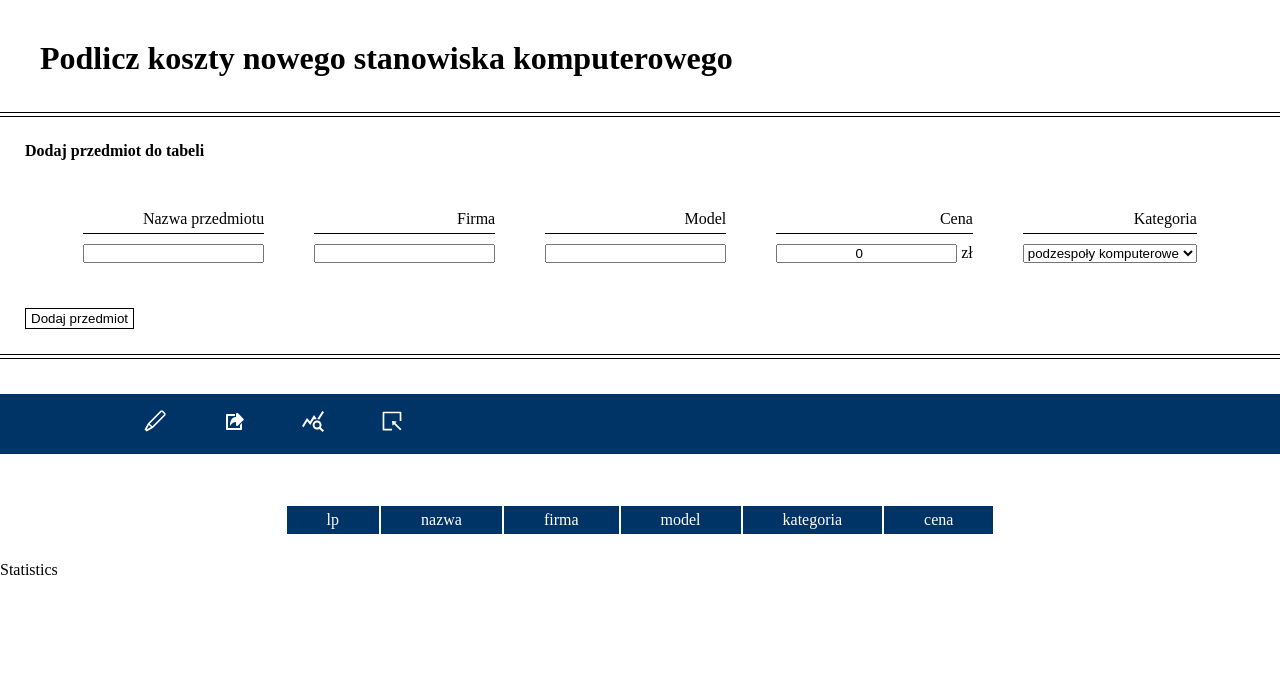
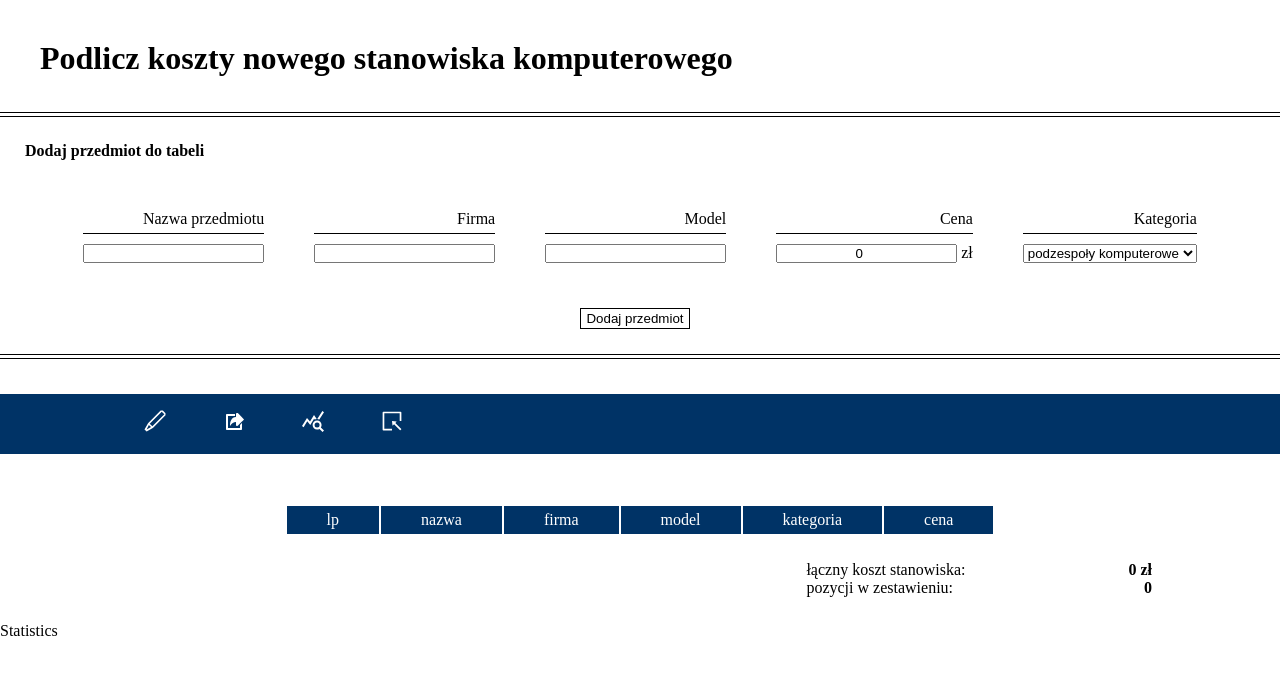
Before and after one commit to juujisai/mdb-task, a React (Create React App) app: page / in a window 1280 px wide. Shown: the top 674 px of the page. Built offline with nearby package versions, Linux system fonts and the light colour scheme.

Commit message:
add sum of components + styles

```diff
--- a/src/App.css
+++ b/src/App.css
@@ -85,6 +85,7 @@
 
 
 .btn-cont {
+  text-align: center;
   width: 100%;
 }
 
@@ -214,4 +215,32 @@
 
 .table-section__td--edit {
   background-color: #ddd;
+  display: flex;
+  justify-content: space-around;
+  align-items: center;
 }
+
+.small-statistics {
+  margin: 25px 10% 25px auto;
+  text-align: right;
+}
+
+.small-statistics__div {
+  margin-left: auto;
+  width: 30%;
+  min-width: 250px;
+  display: flex;
+  justify-content: space-between;
+}
+
+.small-statistics__span:nth-child(2) {
+  font-weight: bold;
+}
+
+.edit-btn {
+  cursor: pointer
+}
+
+.delete-tbl-btn {
+  color: #ff3300;
+}
--- a/src/layout/Table.js
+++ b/src/layout/Table.js
@@ -1,17 +1,26 @@
 import React from 'react';
 import { connect } from 'react-redux'
 import { AiOutlineEdit, AiOutlineDelete } from 'react-icons/ai'
+import { setSumOfComponents } from '../redux/actions/pcPartsAction'
 
-const Table = ({ pcParts: { listOfComponents }, tools: { editActive } }) => {
+const Table = ({ pcParts: { listOfComponents }, tools: { editActive }, addSumToReducer }) => {
   // active tools state
   const [isEditActive, setIsEditActive] = React.useState(false)
+  const [sum, setSum] = React.useState(0)
 
   React.useEffect(() => {
     setIsEditActive(editActive)
 
   }, [editActive])
 
-  console.log(isEditActive)
+  React.useEffect(() => {
+
+    const sum = listOfComponents.reduce((partialSum, a) => partialSum + Number(a.price), 0)
+    setSum(sum)
+    addSumToReducer(sum)
+  }, [listOfComponents, addSumToReducer])
+
+  // console.log(isEditActive)
 
   const handleEdit = (item) => {
     console.log('edit')
@@ -31,12 +40,14 @@ const Table = ({ pcParts: { listOfComponents }, tools: { editActive } }) => {
       <td className="table-section__td">{category}</td>
       <td className="table-section__td">{price}</td>
       {
-        isEditActive && <td className="table-section__td table-section__td--edit"><span className='edit-btn' onClick={(item) => handleEdit(item)}><AiOutlineEdit /></span><span className='edit-btn' onClick={(item) => handleDelete(item)}><AiOutlineDelete /></span></td>
+        isEditActive && <td className="table-section__td table-section__td--edit"><span className='edit-btn' onClick={(item) => handleEdit(item)}><AiOutlineEdit /></span><span className='edit-btn delete-tbl-btn' onClick={(item) => handleDelete(item)}><AiOutlineDelete /></span></td>
       }
 
 
     </tr>
   ))
+
+
 
   return (
     <div className='table-section'>
@@ -56,6 +67,15 @@ const Table = ({ pcParts: { listOfComponents }, tools: { editActive } }) => {
           {tableContent}
         </tbody>
       </table>
+      <div className="small-statistics">
+        <div className="small-statistics__div">
+          <span className="small-statistics__span">łączny koszt stanowiska:</span> <span className="small-statistics__span">{sum} zł</span>
+        </div>
+        <div className="small-statistics__div">
+
+          <span className="small-statistics__span">pozycji w zestawieniu:</span> <span className="small-statistics__span">{listOfComponents.length}</span>
+        </div>
+      </div>
     </div>
   );
 }
@@ -66,7 +86,7 @@ const mapStateToProps = ({ pcParts, tools }) => {
 
 const mapDispatchToProps = (dispatch) => {
   return {
-
+    addSumToReducer: (sum) => dispatch(setSumOfComponents(sum))
 
   }
 }
--- a/src/redux/actions/pcPartsAction.js
+++ b/src/redux/actions/pcPartsAction.js
@@ -13,3 +13,8 @@ export const addItemToList = (item) => {
 export const updateList = (list) => {
   return { type: UPDATE_LIST, payload: list }
 }
+
+export const SET_SUM_OF_COMPONENTS = 'SET_SUM_OF_COMPONENTS'
+export const setSumOfComponents = (sum) => {
+  return { type: SET_SUM_OF_COMPONENTS, payload: sum }
+}
--- a/src/redux/reducers/pcPartsReducer.js
+++ b/src/redux/reducers/pcPartsReducer.js
@@ -1,4 +1,4 @@
-import { ADD_NEW_CATEGORY, ADD_ITEM_TO_LIST, UPDATE_LIST } from '../actions/pcPartsAction'
+import { ADD_NEW_CATEGORY, ADD_ITEM_TO_LIST, UPDATE_LIST, SET_SUM_OF_COMPONENTS } from '../actions/pcPartsAction'
 
 let s = JSON.parse(window.localStorage.getItem('cat'))
 let x = JSON.parse(window.localStorage.getItem('listOfItems'));
@@ -13,7 +13,9 @@ if (x === null) {
 
 const initialStore = {
   selectCategories: s,
-  listOfComponents: x
+  listOfComponents: x,
+
+  sumPriceOfComponents: 0,
 }
 
 
@@ -37,5 +39,12 @@ export const pcPartsReducer = (state = initialStore, action) => {
 
     return { ...state, listOfComponents }
   }
+  if (action.type === SET_SUM_OF_COMPONENTS) {
+    return { ...state, sumPriceOfComponents: action.payload }
+  }
+
+
+
+
   return state
 }
```
